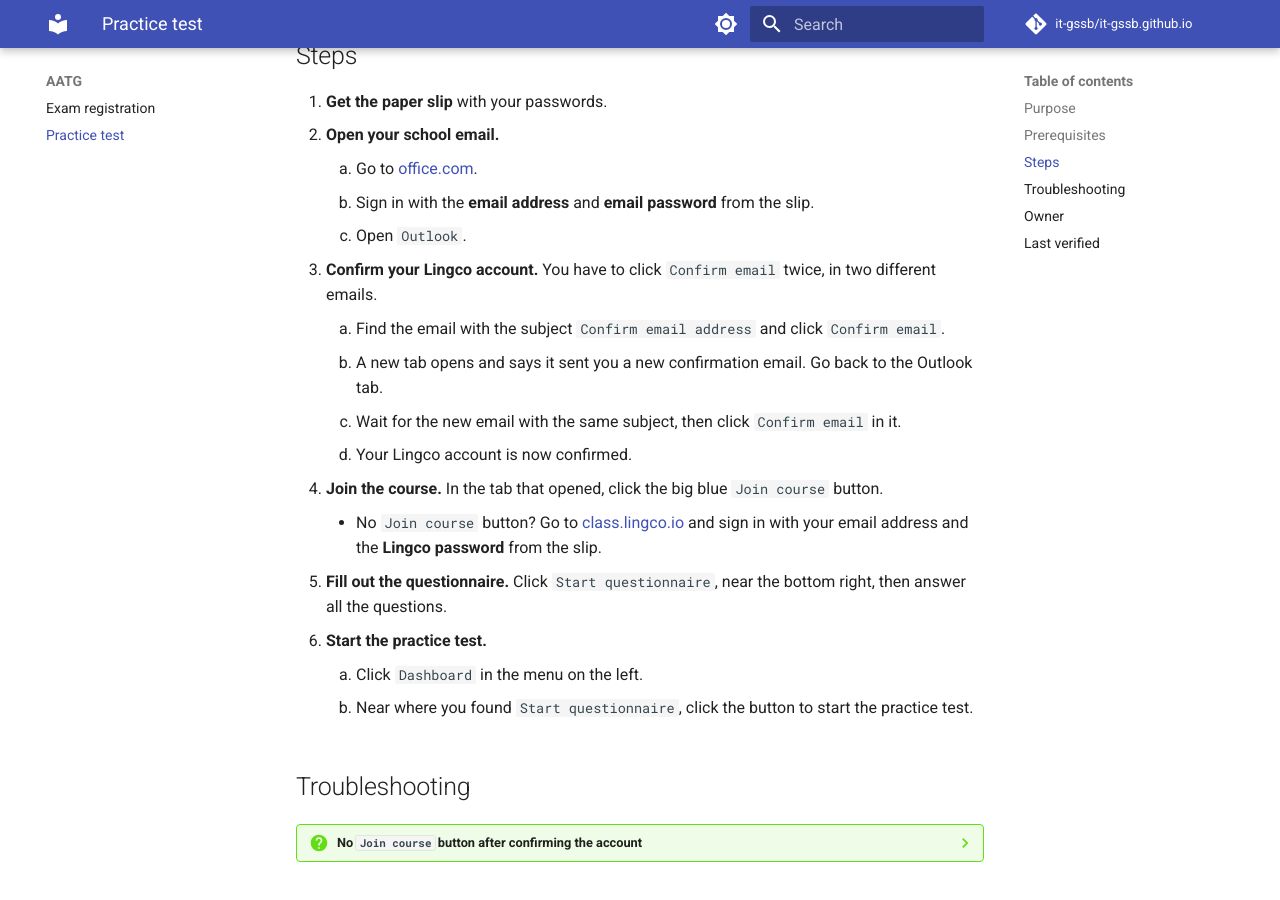
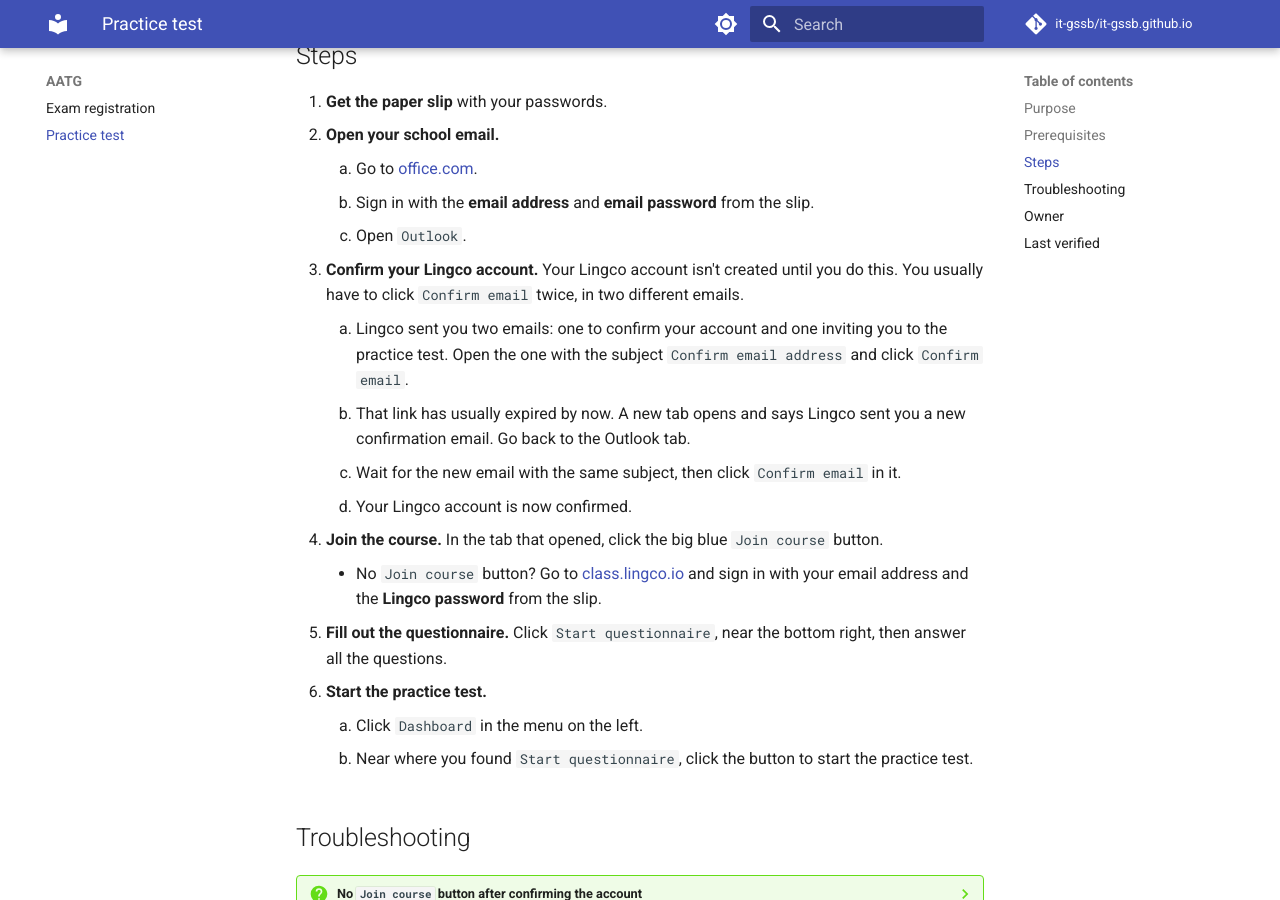
Before and after one commit to it-gssb/it-gssb.github.io, an MkDocs documentation site: the page built from docs/aatg/practice-test.md, in a window 1280 px wide and 900 px high, scrolled down 645 px. Built offline with MkDocs 1.6.1 and Material for MkDocs 9.7.7, drawn with Linux system fonts in a browser that asks for light colours; comment, search, counter and statistics services are not loaded.

Commit message:
update Lingco account confirmation steps in practice test docs (#9)

```diff
--- a/docs/aatg/practice-test.md
+++ b/docs/aatg/practice-test.md
@@ -27,12 +27,15 @@ something does, see [Troubleshooting](#troubleshooting).
     2. Sign in with the **email address** and **email password** from the
        slip.
     3. Open `Outlook`.
-3. **Confirm your Lingco account.** You have to click `Confirm email`
-   twice, in two different emails.
-    1. Find the email with the subject `Confirm email address` and click
-       `Confirm email`.
-    2. A new tab opens and says it sent you a new confirmation email.
-       Go back to the Outlook tab.
+3. **Confirm your Lingco account.** Your Lingco account isn't created
+   until you do this. You usually have to click `Confirm email` twice, in
+   two different emails.
+    1. Lingco sent you two emails: one to confirm your account and one
+       inviting you to the practice test. Open the one with the subject
+       `Confirm email address` and click `Confirm email`.
+    2. That link has usually expired by now. A new tab opens and says
+       Lingco sent you a new confirmation email. Go back to the Outlook
+       tab.
     3. Wait for the new email with the same subject, then click
        `Confirm email` in it.
     4. Your Lingco account is now confirmed.
```
